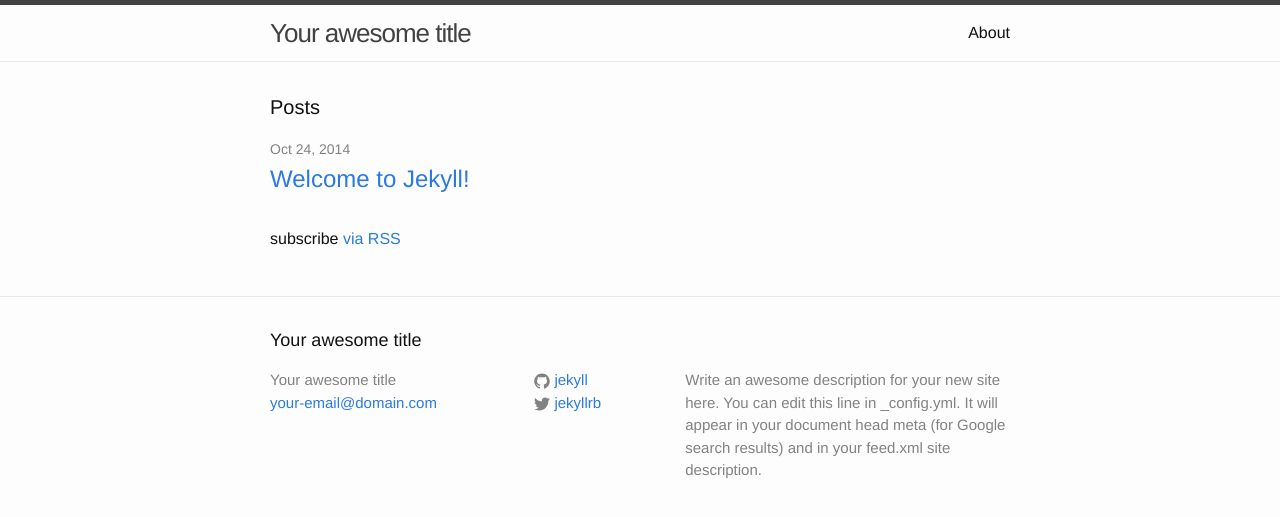
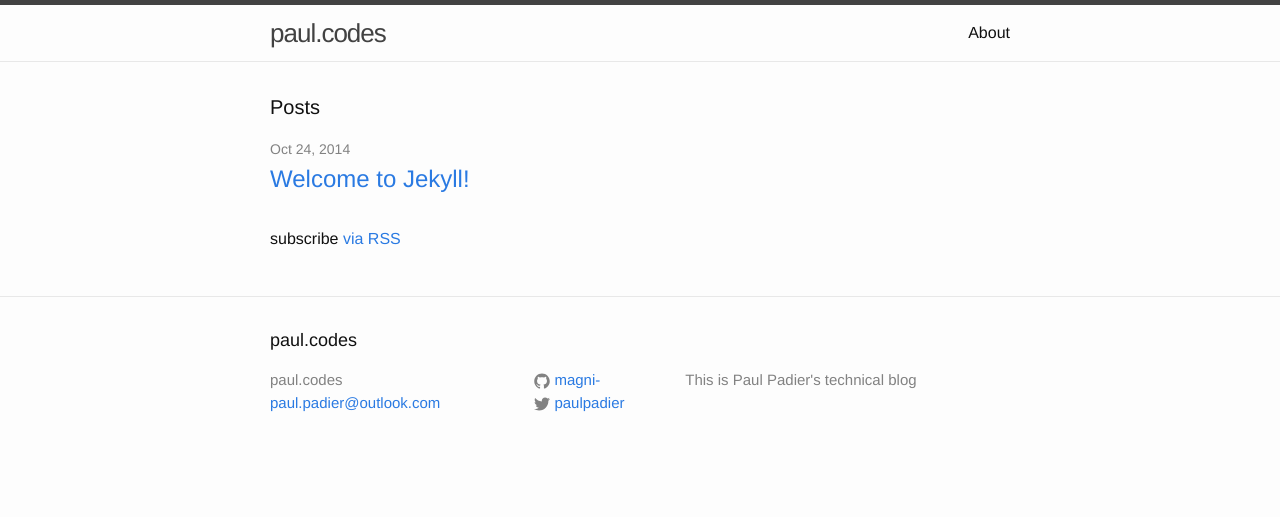
Before and after one commit to magni-/magni-.github.io, a Jekyll site: the page built from index.html, in a window 1280 px wide. Shown: the top 517 px of the page. Built offline with Jekyll 4.4.1, drawn with Linux system fonts in a browser that asks for light colours.

Commit message:
Update config

```diff
--- a/_config.yml
+++ b/_config.yml
@@ -1,14 +1,12 @@
 # Site settings
-title: Your awesome title
-email: your-email@domain.com
+title: paul.codes
+email: paul.padier@outlook.com
 description: > # this means to ignore newlines until "baseurl:"
-  Write an awesome description for your new site here. You can edit this
-  line in _config.yml. It will appear in your document head meta (for
-  Google search results) and in your feed.xml site description.
+  This is Paul Padier's technical blog
 baseurl: "" # the subpath of your site, e.g. /blog/
-url: "http://yourdomain.com" # the base hostname & protocol for your site
-twitter_username: jekyllrb
-github_username:  jekyll
+url: "http://paul.codes" # the base hostname & protocol for your site
+twitter_username: paulpadier
+github_username:  magni-
 
 # Build settings
 markdown: kramdown
```
